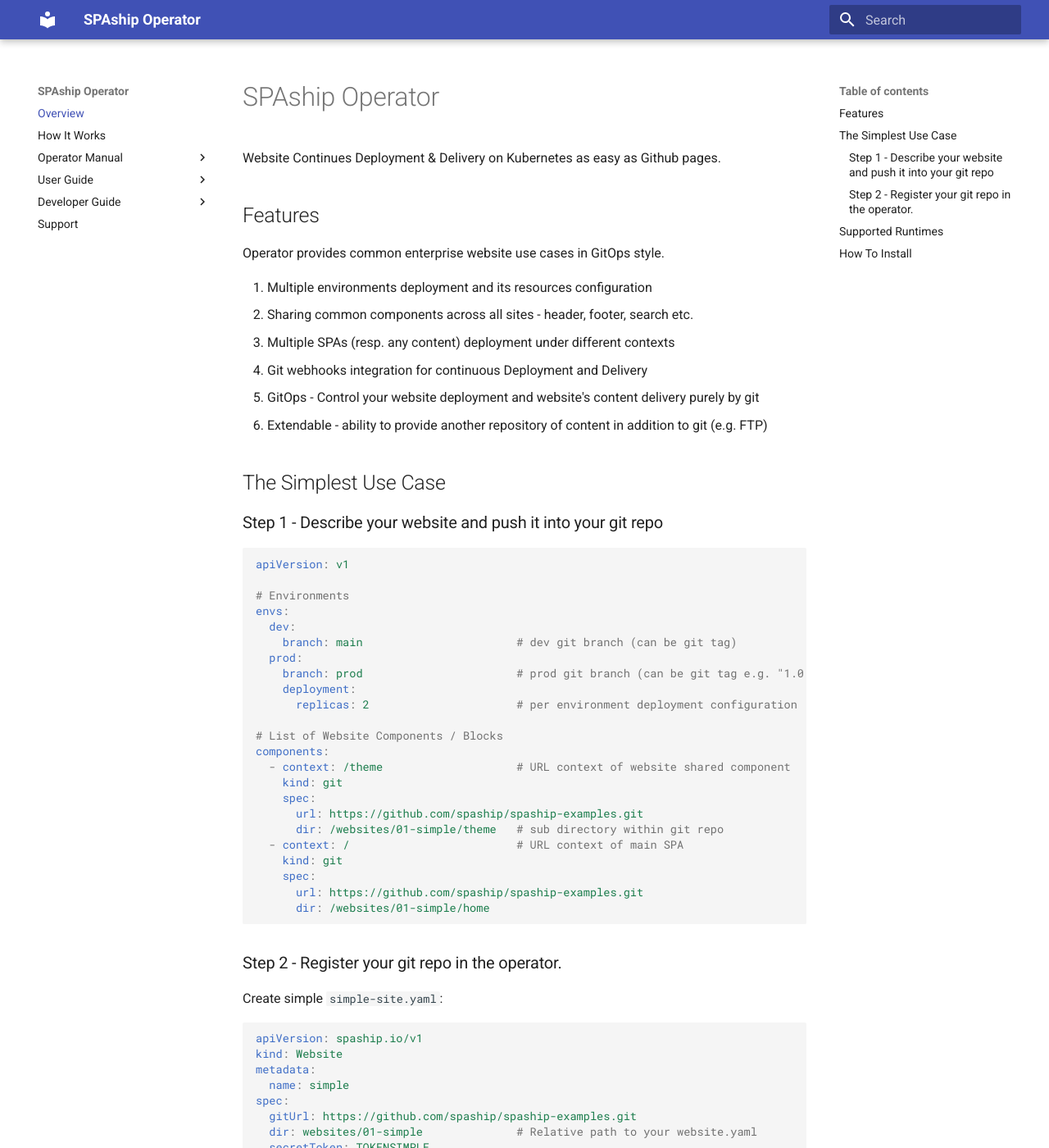
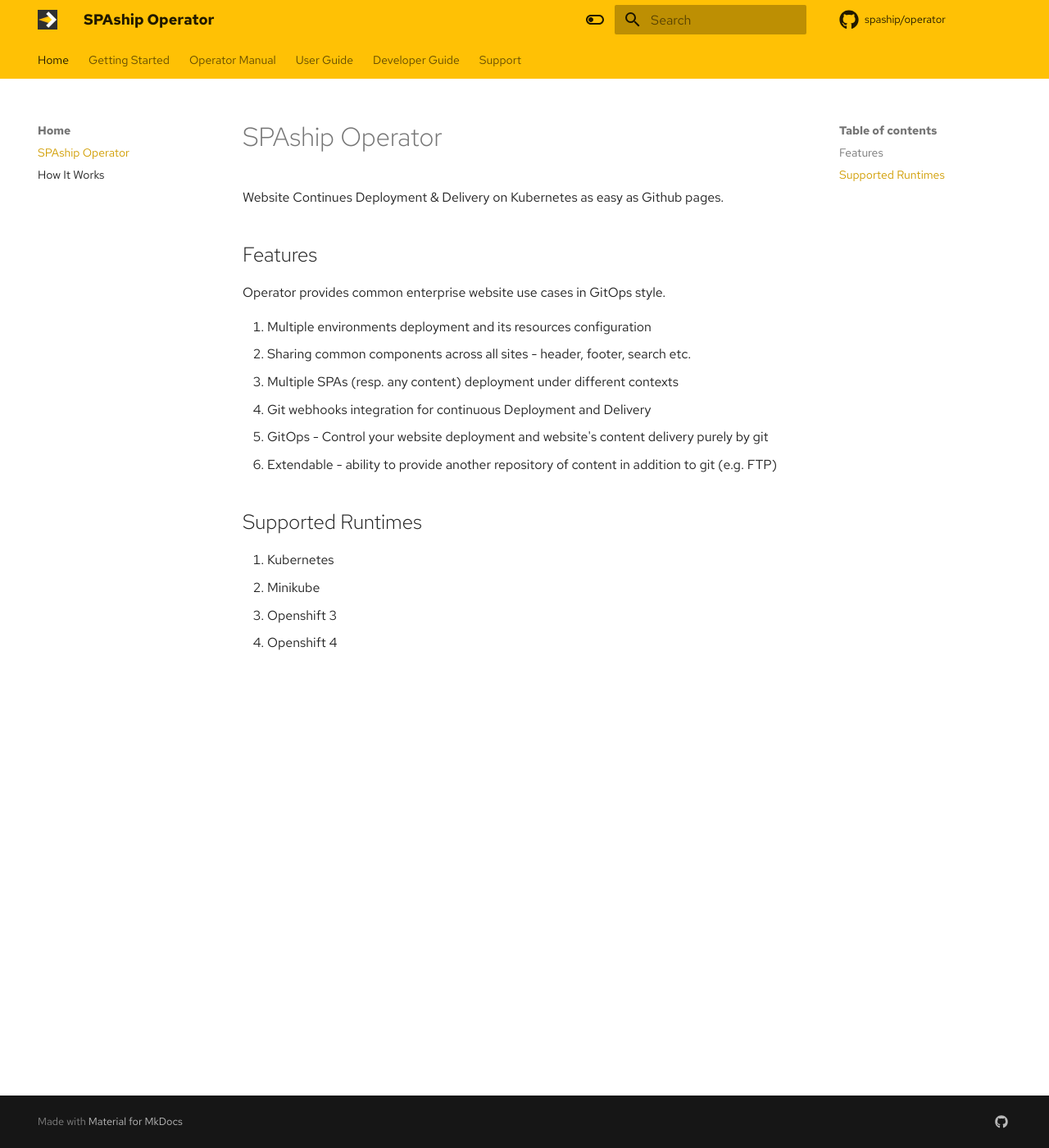
Before and after one commit to spaship/operator, an MkDocs documentation site: the page built from docs/index.md, in a window 1280 px wide and 1400 px high. Shown: the whole window at 82% size. Built offline with MkDocs 1.6.1 and Material for MkDocs 9.7.7, drawn with Linux system fonts in a browser that asks for light colours; comment, search, counter and statistics services are not loaded; some of the changed text lies outside the part shown.

Commit message:
Improving docs

````diff
--- a/docs/index.md
+++ b/docs/index.md
@@ -13,93 +13,9 @@
 5. GitOps - Control your website deployment and website's content delivery purely by git
 6. Extendable - ability to provide another repository of content in addition to git (e.g. FTP)
 
-
-## The Simplest Use Case
-
-### Step 1 - Describe your website and push it into your git repo
-```yaml
-apiVersion: v1
-
-# Environments
-envs:
-  dev:
-    branch: main                       # dev git branch (can be git tag)
-  prod:
-    branch: prod                       # prod git branch (can be git tag e.g. "1.0.0")
-    deployment:
-      replicas: 2                      # per environment deployment configuration
-
-# List of Website Components / Blocks
-components:
-  - context: /theme                    # URL context of website shared component
-    kind: git
-    spec:
-      url: https://github.com/spaship/spaship-examples.git
-      dir: /websites/01-simple/theme   # sub directory within git repo
-  - context: /                         # URL context of main SPA
-    kind: git
-    spec:
-      url: https://github.com/spaship/spaship-examples.git
-      dir: /websites/01-simple/home
-```
-
-### Step 2 - Register your git repo in the operator.
-Create simple `simple-site.yaml`:
-
-```yaml
-apiVersion: spaship.io/v1
-kind: Website
-metadata:
-  name: simple
-spec:
-  gitUrl: https://github.com/spaship/spaship-examples.git
-  dir: websites/01-simple              # Relative path to your website.yaml
-  secretToken: TOKENSIMPLE
-```
-
-Apply it
-```shell
-kubectl create namespace spaship-examples
-kubectl apply -n spaship-examples -f simple-site.yaml
-```
-
-That's IT!
-
-Operator creates both `dev` and `prod` environment with main `SPA` and `theme` and is ready
-to accept Git webhook events for:
-
-* Continues deployment (changes in environments or components)
-* Continues delivery (changes in `theme` and `main SPA`).
-
-More examples: [spaship-examples](https://github.com/spaship/spaship-examples.git)
-
 ## Supported Runtimes
 
 1. Kubernetes
 2. Minikube
 3. Openshift 3
 4. Openshift 4
-
-## How To Install
-
-Operator:
-```shell
-kubectl create namespace spaship-operator
-# Operator configuration
-kubectl create configmap -n spaship-operator spaship-operator-config \
-        --from-literal=APP_OPERATOR_ROUTER_MODE=ingress \
-        --from-literal=APP_OPERATOR_WEBSITE_DOMAIN=minikube.info
-# Operator
-kubectl apply -n spaship-operator -f https://raw.githubusercontent.com/spaship/operator/main/manifests/install.yaml
-```
-
-Website:
-```shell
-kubectl create namespace spaship-examples
-# Advanced (Static):
-kubectl apply -n spaship-examples -f https://raw.githubusercontent.com/spaship/spaship-examples/main/websites/02-advanced/deployment-advanced-preprodonly.yaml
-# Simple:
-kubectl apply -n spaship-examples -f https://raw.githubusercontent.com/spaship/spaship-examples/main/websites/01-simple/deployment-simple-allenvs.yaml
-```
-
-[More examples](https://github.com/spaship/spaship-examples)
--- a/mkdocs.yml
+++ b/mkdocs.yml
@@ -1,28 +1,65 @@
 # To run docs locally:
 # docker run --rm -it -p 8000:8000 -v ${PWD}:/docs squidfunk/mkdocs-material
 # and open http://localhost:8000/
+# docs: https://squidfunk.github.io/mkdocs-material/getting-started/
 site_name: SPAship Operator
+repo_url: https://github.com/spaship/operator
+repo_name: spaship/operator
+edit_uri: edit/main/docs/
 theme:
   name: material
+  icon:
+    repo: fontawesome/brands/github
+  font:
+    text: 'Red Hat Text'
+  logo: 'assets/theme/logo.png'
+  favicon: 'assets/theme/favicon.ico'
+  palette:
+    # Light mode
+    - amber: "(prefers-color-scheme: light)"
+      scheme: default
+      primary: amber
+      accent: amber
+      toggle:
+        icon: material/toggle-switch-off-outline
+        name: Switch to dark mode
+
+    # Dark mode
+    - media: "(prefers-color-scheme: dark)"
+      scheme: slate
+      primary: amber
+      accent: amber
+      toggle:
+        icon: material/toggle-switch
+        name: Switch to light mode
+  features:
+    - navigation.tabs
+extra:
+  social:
+    - icon: fontawesome/brands/github
+      link: https://github.com/spaship/operator
 
 nav:
-  - Overview: index.md
-  - how-it-works.md
+  - Home:
+    - index.md
+    - how-it-works.md
+  - Getting Started:
+    - getting-started/operator-installation.md
+    - getting-started/creating-your-website.md
+    - getting-started/website-deployment.md
   - Operator Manual:
-      - Overview: operator-manual/index.md
-      - operator-manual/configuration.md
-      - operator-manual/custom-ca-cert.md
+    - operator-manual/configuration.md
+    - operator-manual/custom-ca-cert.md
   - User Guide:
-      - Overview: user-guide/index.md
-      - user-guide/website-specification.md
-      - user-guide/website-management.md
-      - user-guide/live-website-coding.md
+    - user-guide/website-specification.md
+    - user-guide/website-management.md
+    - user-guide/live-website-coding.md
   - Developer Guide:
-      - Overview: developer-guide/index.md
-      - developer-guide/project-structure.md
-      - developer-guide/running-locally.md
-      - developer-guide/website-performance-tests.md
-      - developer-guide/release.md
+    - developer-guide/project-structure.md
+    - developer-guide/running-locally.md
+    - developer-guide/website-performance-tests.md
+    - developer-guide/operator-performance-tests.md
+    - developer-guide/release.md
   - support.md
 
 markdown_extensions:
````
Also changed, not shown: docs/assets/theme/custom.css (added, +41 -0 lines), docs/developer-guide/index.md (deleted, +0 -3 lines), docs/developer-guide/running-locally.md (+1 -1 lines), docs/getting-started/creating-your-website.md (added, +42 -0 lines), docs/getting-started/operator-installation.md (added, +21 -0 lines), docs/getting-started/website-deployment.md (added, +35 -0 lines), docs/operator-manual/index.md (deleted, +0 -3 lines), docs/user-guide/index.md (deleted, +0 -3 lines), docs/assets/theme/favicon.ico (added), docs/assets/theme/logo.png (added), 1 other file.
